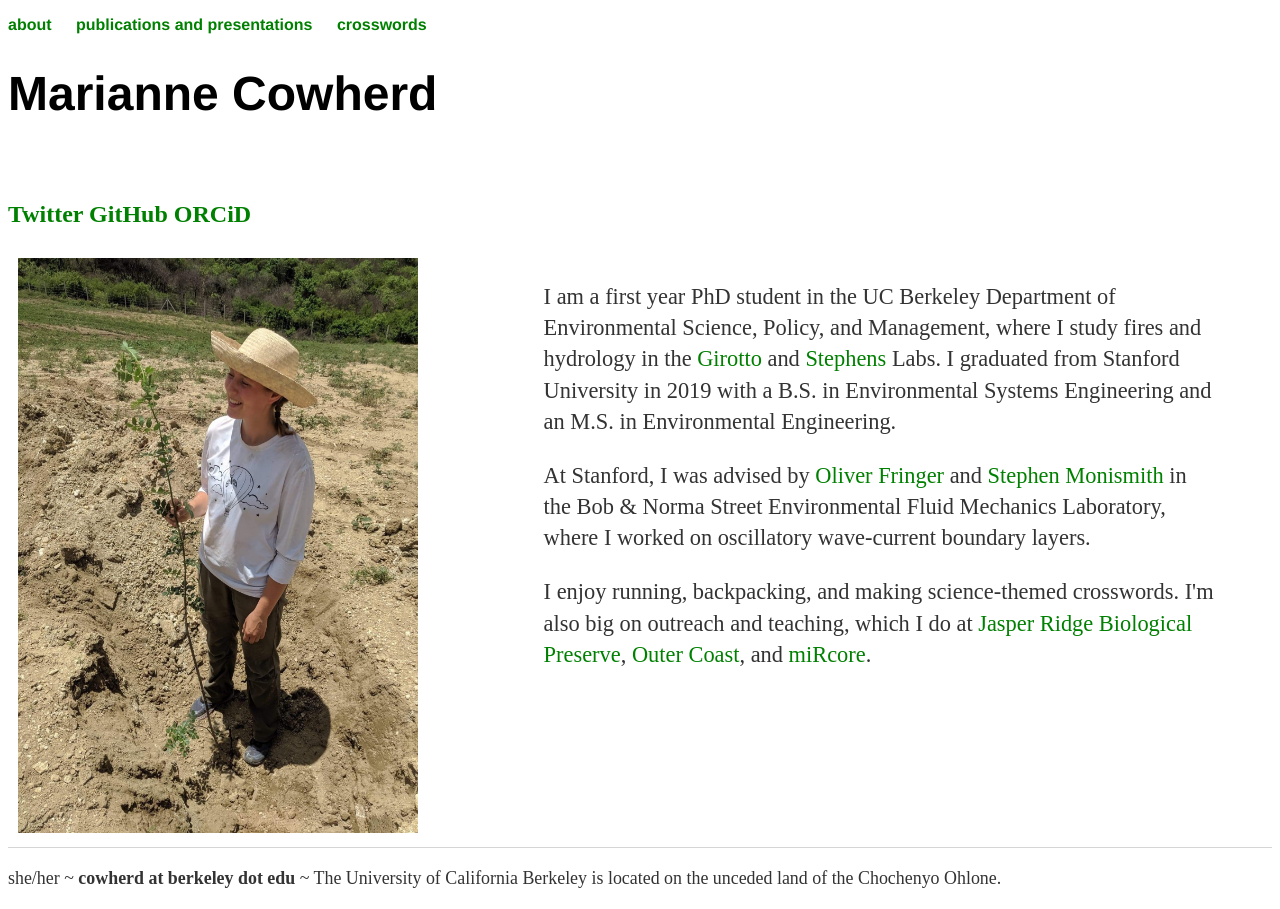
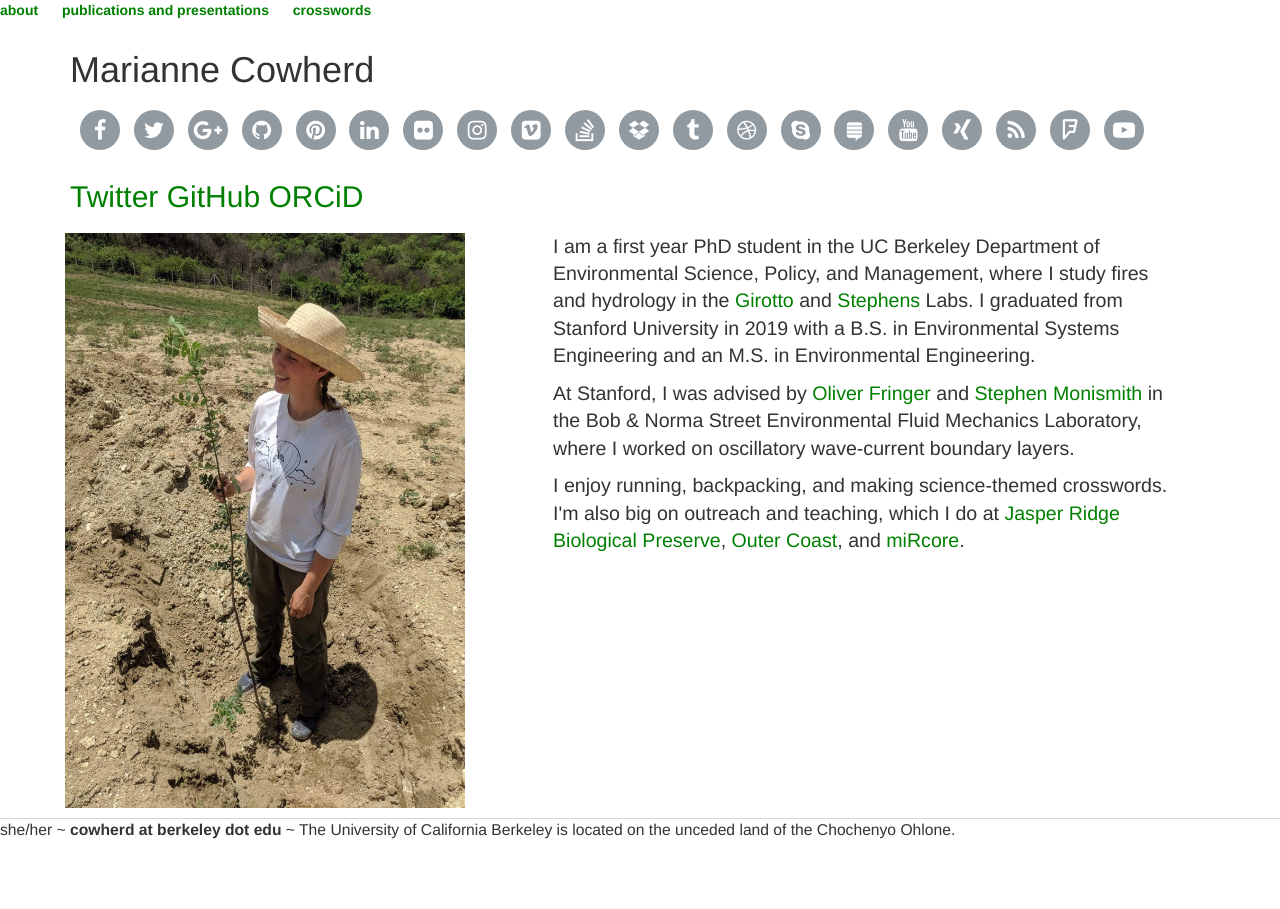
Before and after one commit to mariannecowherd/mariannecowherd.github.io, a Jekyll site: the page built from index.html, in a window 1280 px wide. Built offline with Jekyll 4.4.1, drawn with Linux system fonts in a browser that asks for light colours; nearby versions of some CDN libraries.

Commit message:
Update index.html

```diff
--- a/index.html
+++ b/index.html
@@ -6,7 +6,12 @@
 <head> <link rel="icon" href="favicon.ico?" type="image/x-icon"/>
 <link rel="shortcut icon" href="favicon.ico?" type="image/x-icon"/>
 <meta name="google-site-verification" content="qv6W_VhAx4LAilRZSvvSJx3o5qFJXJmBmXCG1gD1210" />
-
+    <meta charset="utf-8">
+    <meta name="viewport" content="width=device-width, initial-scale=1.0">
+    <!--Load Bootstrap css-->
+    <link href="//maxcdn.bootstrapcdn.com/bootstrap/3.3.0/css/bootstrap.min.css" rel="stylesheet">
+    <!--load font awesome-->
+    <link href="//maxcdn.bootstrapcdn.com/font-awesome/4.2.0/css/font-awesome.min.css" rel="stylesheet">
 <style>
 * {
 	box-sizing: border-box;
```
